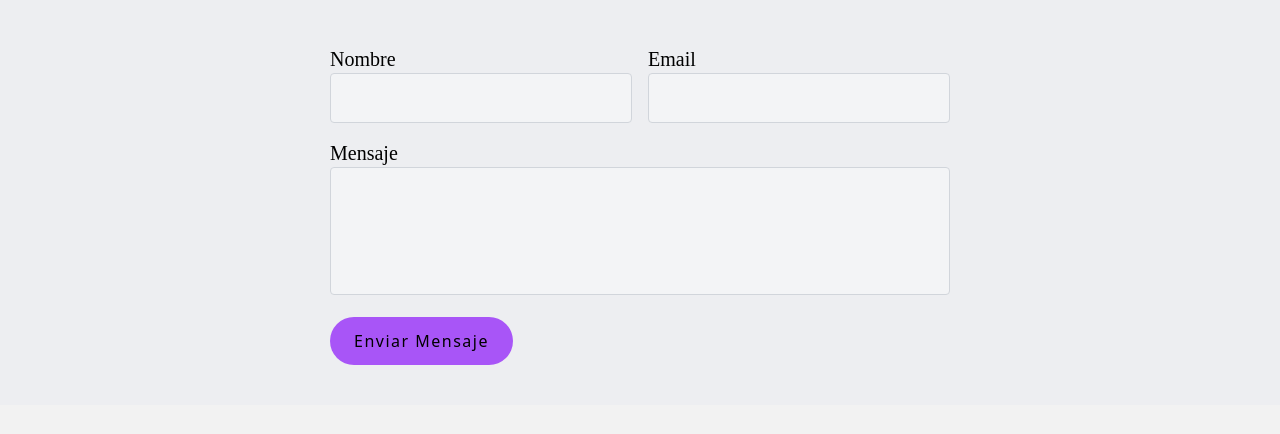
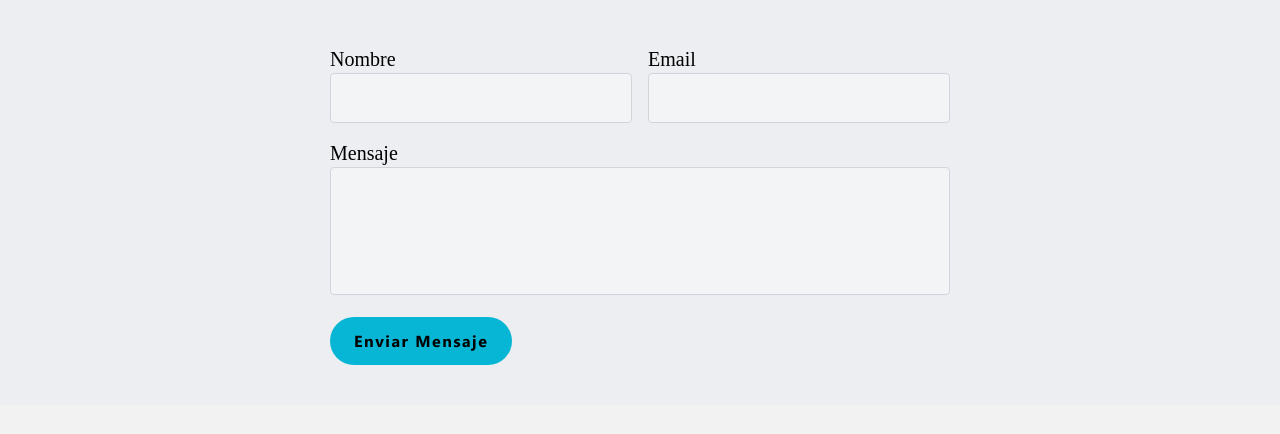
Before and after one commit to Boxode/Boxode, an Astro site: page / in a window 1280 px wide. Shown: the part 341-775 px from the top of the page. Built offline with nearby package versions, Linux system fonts and the light colour scheme; Astro itself is replaced by a stand-in of ours.

Commit message:
🆕 new fonts added

```diff
--- a/src/global.css
+++ b/src/global.css
@@ -11,6 +11,17 @@
     }
 }
 
+@layer base {
+    @font-face {
+        font-family: SegoeUI;
+        src: url(/Fonts/SegoeUI.woff) format("woff");
+    }
+    @font-face {
+        font-family: SegoeBold;
+        src: url(/Fonts/SegoeBold.woff) format("woff");
+    }
+}
+
 .btn-contact {
-    @apply bg-purple-500 text-black hover:bg-gray-800 ease-in duration-150 font-sans tracking-[1.5px] md:mx-0 mx-auto rounded-full py-3 px-6 flex items-center gap-2 hover:text-white;
+    @apply bg-cyan-500 text-black hover:bg-gray-800 ease-in duration-150 font-[SegoeBold] font-black tracking-[1.5px] md:mx-0 mx-auto rounded-full py-3 px-6 flex items-center gap-2 hover:text-white;
 }
```
